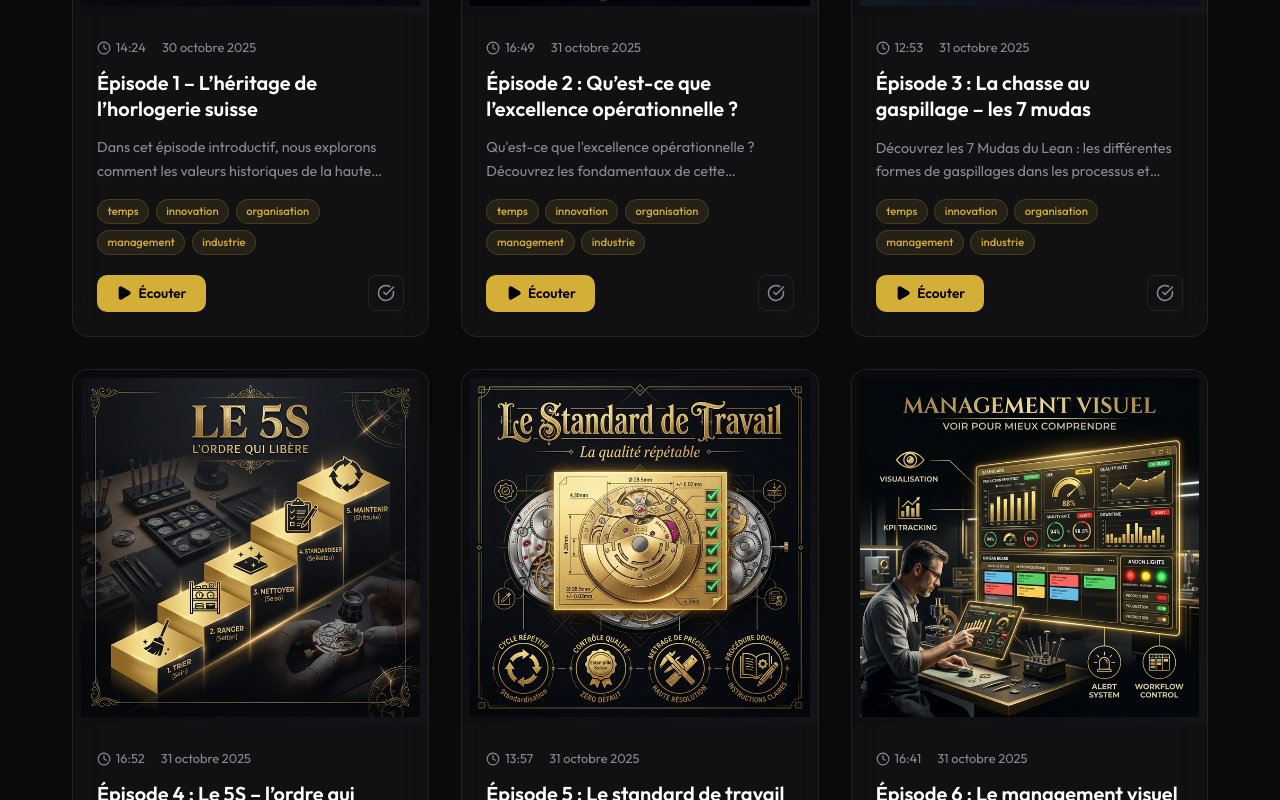
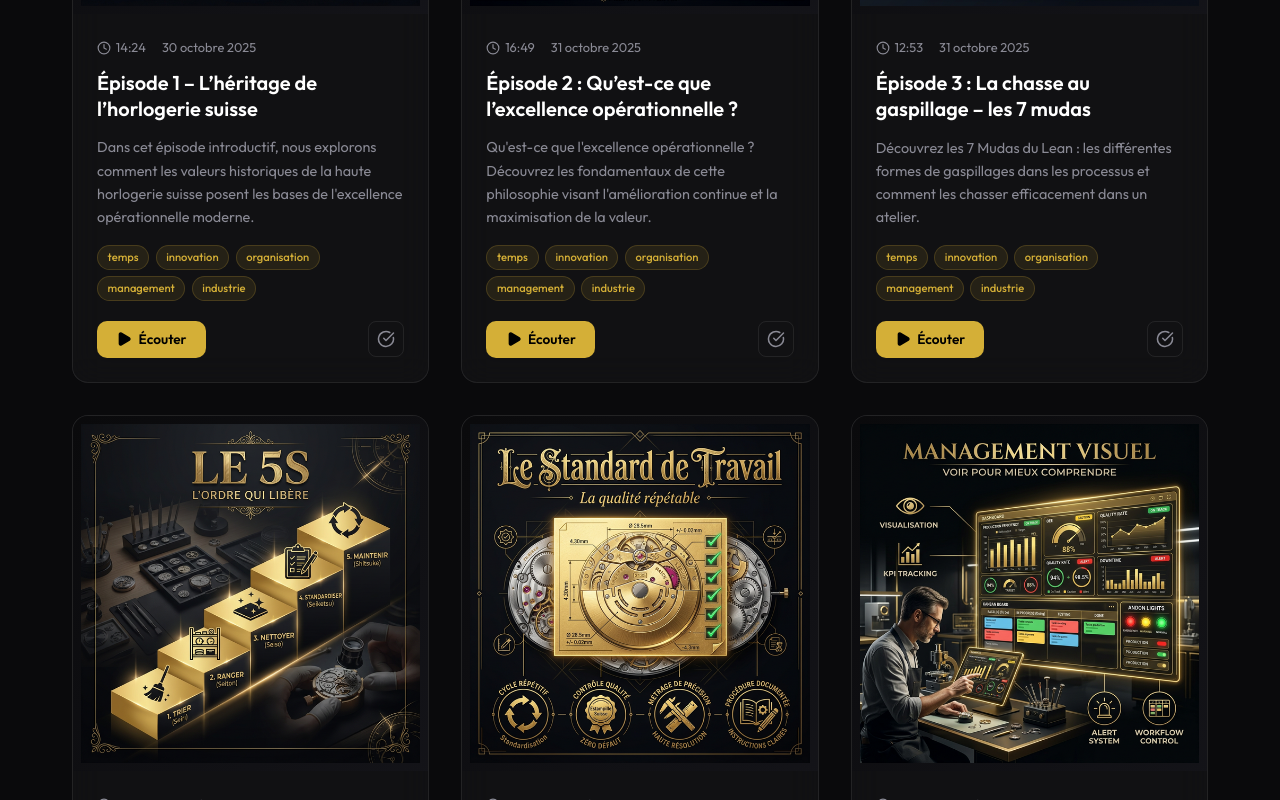
Before and after one commit to Christophe25/opex, a React (Vite) app: page / in a window 1280 px wide. Shown: the part 880-1680 px from the top of the page. Built offline with nearby package versions, Linux system fonts and the light colour scheme.

Commit message:
fix: afficher la description complète des épisodes

```diff
--- a/src/index.css
+++ b/src/index.css
@@ -294,11 +294,7 @@ h1 {
 .card-description {
   font-size: 0.9rem;
   color: var(--text-secondary);
-  display: -webkit-box;
-  -webkit-line-clamp: 2;
-  line-clamp: 2;
-  -webkit-box-orient: vertical;
-  overflow: hidden;
+  display: block;
   margin-bottom: 1rem;
   line-height: 1.6;
 }
```
